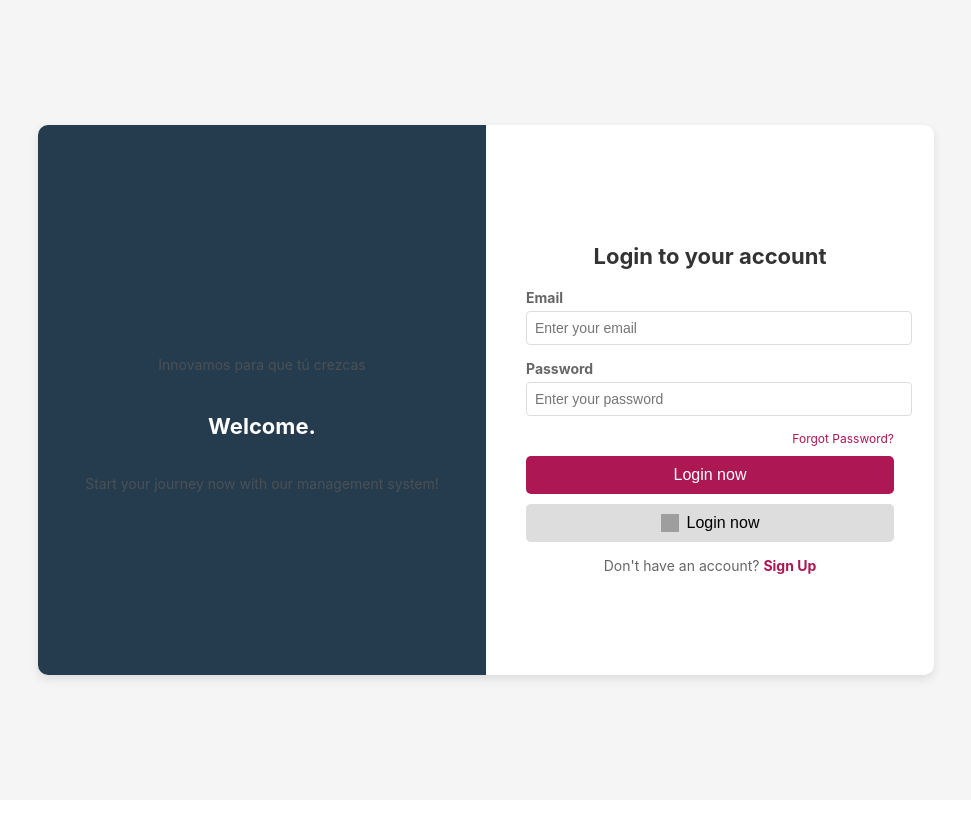
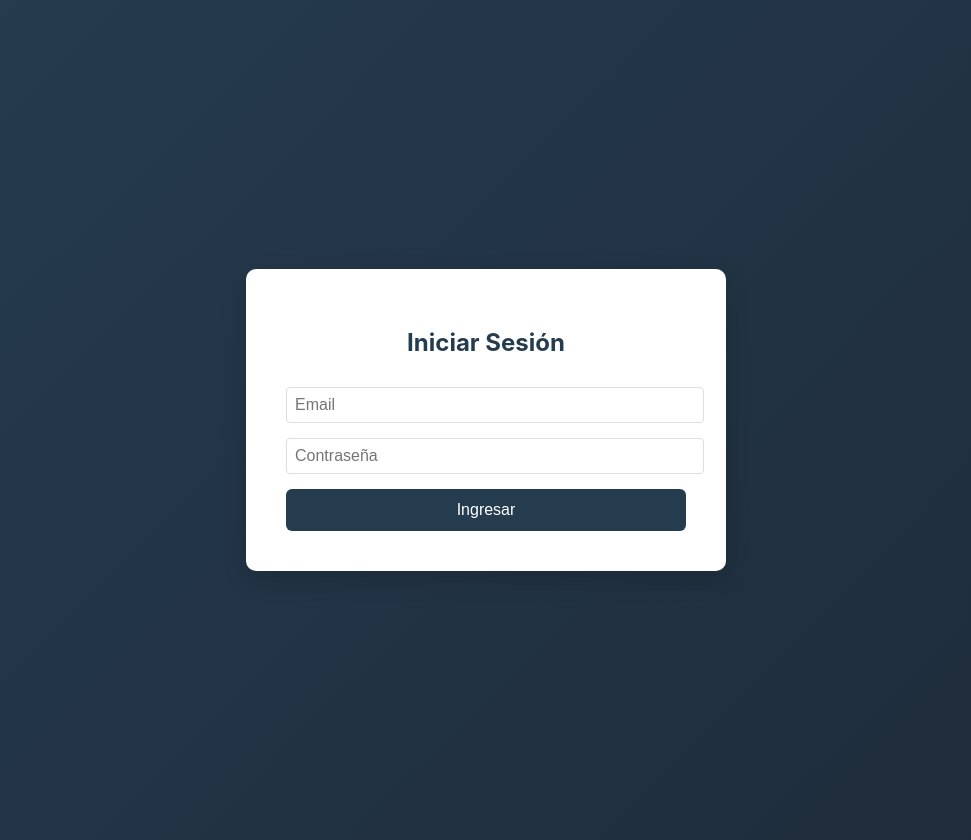
Before and after one commit to Enrique-Macias/rest-api-sqlserver, a React (Create React App) app in the folder frontend/: page / in a window 1280 px wide. Shown: the whole page, without its empty margins (154-1125 px from the left). Before the commit the page ends 800 px from the top, so only its background shows below. Built offline with nearby package versions, Linux system fonts and the light colour scheme; no server answers; grey boxes are pictures that could not be loaded.

Commit message:
Refactor: Login UI

```diff
--- a/frontend/src/components/Login.css
+++ b/frontend/src/components/Login.css
@@ -8,127 +8,71 @@
   }
 
   /* Contenedor principal */
-  .login-box {
+  .login-container {
     display: flex;
-    width: 70%;
-    max-width: 900px;
-    height: 550px;
-    background: white;
-    box-shadow: 0 4px 10px rgba(0, 0, 0, 0.1);
-    border-radius: 10px;
-    overflow: hidden;
+    justify-content: center;
+    align-items: center;
+    min-height: 100vh;
+    background: linear-gradient(135deg, #253c4f 0%, #1e2b3a 100%);
+    padding: 20px;
   }
 
-  /* Sección Izquierda (Texto e Imagen) */
-  .login-left {
-    width: 50%;
-    background-color: #253c4f;
-    color: white;
-    display: flex;
-    flex-direction: column;
-    justify-content: center;
-    align-items: center;
+  /* Contenedor principal */
+  .login-box {
+    background: white;
     padding: 40px;
-    text-align: center;
+    border-radius: 10px;
+    box-shadow: 0 8px 24px rgba(0, 0, 0, 0.15);
+    width: 100%;
+    max-width: 400px;
   }
 
-  .login-left h2 {
+  .login-box h2 {
+    color: #253c4f;
+    text-align: center;
+    margin-bottom: 30px;
     font-size: 24px;
-    margin-bottom: 5px;
-  }
-
-  .login-left p {
-    font-size: 14px;
-    opacity: 0.8;
-  }
-
-  .login-left h3 {
-    font-size: 22px;
-    margin-top: 20px;
-  }
-
-  /* Sección Derecha (Formulario) */
-  .login-right {
-    width: 50%;
-    padding: 40px;
-    padding-top: 100px;
-  }
-
-  .login-right h2 {
-    text-align: center;
-    font-size: 22px;
-    color: #333;
-    margin-bottom: 20px;
   }
 
   .form-group {
-    margin-bottom: 15px;
-  }
-
-  .form-group label {
-    display: block;
-    font-size: 14px;
-    color: #666;
-    margin-bottom: 5px;
+    margin-bottom: 20px;
   }
 
   .form-group input {
     width: 100%;
-    padding: 10px;
-    border: 1px solid #ccc;
-    border-radius: 5px;
-    font-size: 14px;
+    padding: 12px 15px;
+    border: 2px solid #e1e1e1;
+    border-radius: 6px;
+    font-size: 16px;
+    transition: border-color 0.3s ease;
   }
 
-  .forgot-password {
-    display: block;
-    text-align: right;
-    font-size: 12px;
-    color: #ac1754;
-    margin-top: 5px;
-    text-decoration: none;
+  .form-group input:focus {
+    outline: none;
+    border-color: #253c4f;
   }
 
-  .forgot-password:hover {
-    text-decoration: underline;
-  }
-
-  /* Botones */
   .login-button {
     width: 100%;
-    background: #ac1754;
+    background: #253c4f;
     color: white;
-    padding: 10px;
+    padding: 12px;
+    border: none;
+    border-radius: 6px;
     font-size: 16px;
-    border: none;
-    border-radius: 5px;
     cursor: pointer;
-    margin-top: 10px;
+    transition: background-color 0.3s ease;
   }
 
   .login-button:hover {
-    background: #8f1445;
+    background: #1e2b3a;
   }
 
-  .google-button {
-    width: 100%;
-    background: #ddd;
-    color: black;
-    padding: 10px;
-    font-size: 16px;
-    border: none;
-    border-radius: 5px;
-    cursor: pointer;
-    margin-top: 10px;
-    display: flex;
-    align-items: center;
-    justify-content: center;
-    gap: 8px;
-  }
-
-  .google-button img {
-    width: 18px;
-    height: 18px;
+  .error-message {
+    color: #ac1754;
+    text-align: center;
+    margin-bottom: 15px;
+    font-size: 14px;
   }
 
   /* Link para registrarse */
@@ -150,19 +94,8 @@
   }
 
   /* Responsivo */
-  @media (max-width: 768px) {
+  @media (max-width: 480px) {
     .login-box {
-      flex-direction: column;
-      width: 90%;
-    }
-
-    .login-left {
-      width: 100%;
-      padding: 30px;
-    }
-
-    .login-right {
-      width: 100%;
-      padding: 30px;
+      padding: 30px 20px;
     }
   }
--- a/frontend/src/components/Login.js
+++ b/frontend/src/components/Login.js
@@ -1,9 +1,8 @@
 import React, { useState } from "react";
 import axios from "axios";
 import { useNavigate } from "react-router-dom";
-import "./Login.css"; // Importar los estilos CSS
-
-alert("email: test@test.com, password: contra123");
+import "./Login.css";
+import { endpoints } from "../config/api";
 
 const Login = () => {
   const [email, setEmail] = useState("");
@@ -14,85 +13,47 @@ const Login = () => {
   const handleLogin = async (e) => {
     e.preventDefault();
     try {
-      console.log('Attempting login with:', { email, password });
-      const response = await axios.post("http://localhost:3000/login", {
+      const response = await axios.post(endpoints.login, {
         Email: email,
         Password: password,
       });
 
-      console.log('Login response:', response.data);
-
-      // Store both user data and token
-      localStorage.setItem("user", JSON.stringify(response.data.user));
       localStorage.setItem("token", response.data.token);
-
-      // Set default authorization header for future requests
       axios.defaults.headers.common['Authorization'] = `Bearer ${response.data.token}`;
-
       navigate("/sql-dashboard");
     } catch (err) {
-      console.error('Login error:', err.response?.data || err.message);
       setError(err.response?.data?.message || "Error al iniciar sesión. Inténtalo de nuevo.");
     }
   };
 
   return (
-    <div className="container">
+    <div className="login-container">
       <div className="login-box">
-        {/* Sección Izquierda (Texto e Imagen) */}
-        <div className="login-left">
-          <h2>CR DIGITAL</h2>
-          <p>Innovamos para que tú crezcas</p>
-          <h3>Welcome.</h3>
-          <p>Start your journey now with our management system!</p>
-        </div>
-
-        {/* Sección Derecha (Formulario) */}
-        <div className="login-right">
-          <h2>Login to your account</h2>
+        <h2>Iniciar Sesión</h2>
         <form onSubmit={handleLogin}>
           <div className="form-group">
-              <label>Email</label>
             <input
               type="email"
-                placeholder="Enter your email"
+              placeholder="Email"
               value={email}
               onChange={(e) => setEmail(e.target.value)}
               required
             />
           </div>
           <div className="form-group">
-              <label>Password</label>
             <input
               type="password"
-                placeholder="Enter your password"
+              placeholder="Contraseña"
               value={password}
               onChange={(e) => setPassword(e.target.value)}
               required
             />
           </div>
-            <a href="#" className="forgot-password">
-              Forgot Password?
-            </a>
+          {error && <p className="error-message">{error}</p>}
           <button type="submit" className="login-button">
-              Login now
+            Ingresar
           </button>
         </form>
-
-          <button className="google-button">
-            <img
-              src="https://www.svgrepo.com/show/355037/google.svg"
-              alt="Google"
-            />
-            Login now
-          </button>
-
-          <div className="register-link">
-            Don't have an account? <a href="#">Sign Up</a>
-          </div>
-
-          {error && <p className="text-red-500 text-center mt-2">{error}</p>}
-        </div>
       </div>
     </div>
   );
```
Lines whose indentation alone changed are shown as unchanged.
